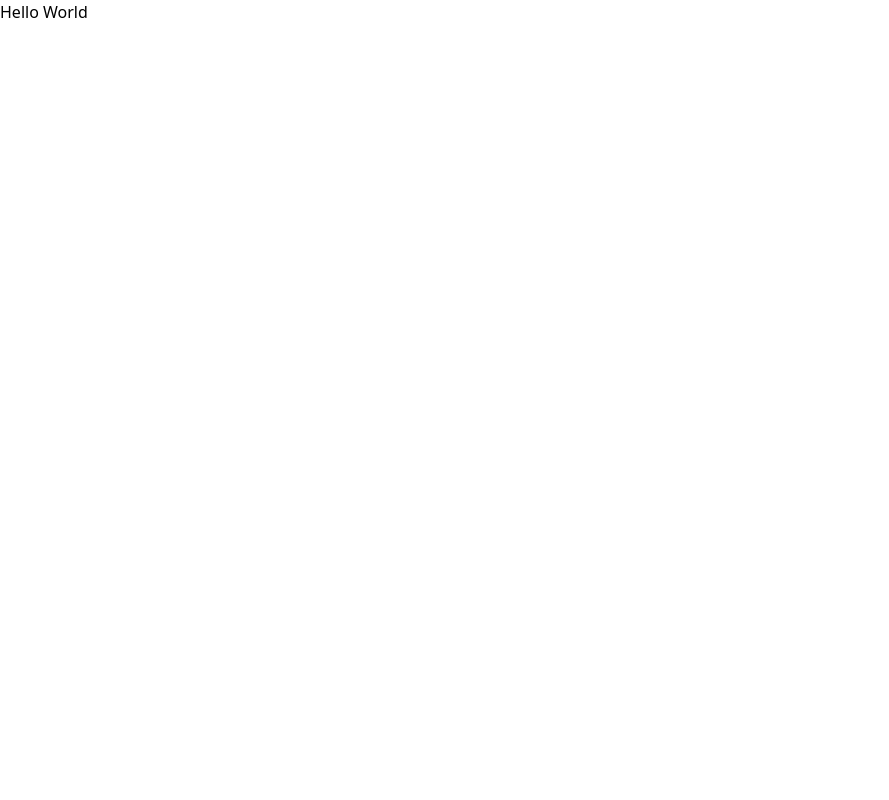
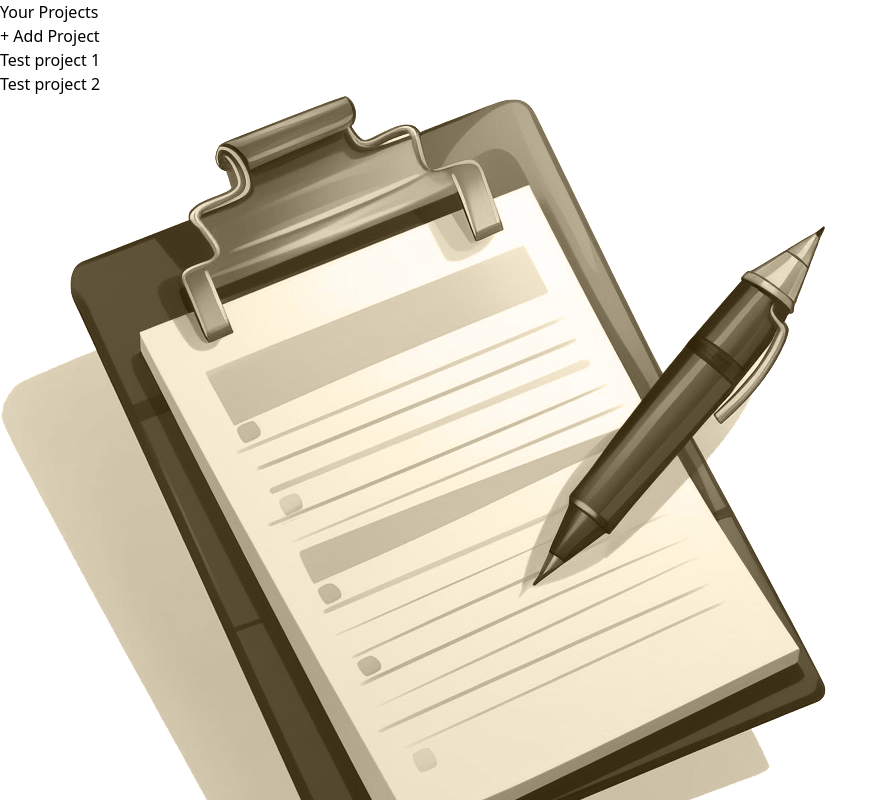
Before and after one commit to LeonidasJD/project-management-react, a React (Vite) app: page / in a window 1280 px wide. Shown: the top 800 px of the page, without its empty margins (0-889 px from the left). Built offline with nearby package versions, Linux system fonts and the light colour scheme.

Commit message:
logic for show conditionaly component

```diff
--- a/src/App.jsx
+++ b/src/App.jsx
@@ -1,8 +1,25 @@
+import NewProject from "./components/NewProject";
+import ProjectSidebar from "./components/ProjectSidebar";
+import NoProjectSelected from "./components/NoProjectSelected";
+import {useState} from 'react';
+
 function App() {
+const [inputsShow,setInputsShow] = useState(false);
+
+
+function showInputs(){
+  setInputsShow(true);
+
+}
+
   return (
-    <>
-      <h1 className="my-8 text-center text-5xl font-bold">Hello World</h1>
-    </>
+    <main className="h-screen my-8 flex gap-8">
+      <ProjectSidebar onStartAddProject={()=>showInputs()}/>
+      {inputsShow ? <NewProject /> : <NoProjectSelected onStartAddProject={()=>showInputs()}/>}
+
+
+
+    </main>
   );
 }
 
```
